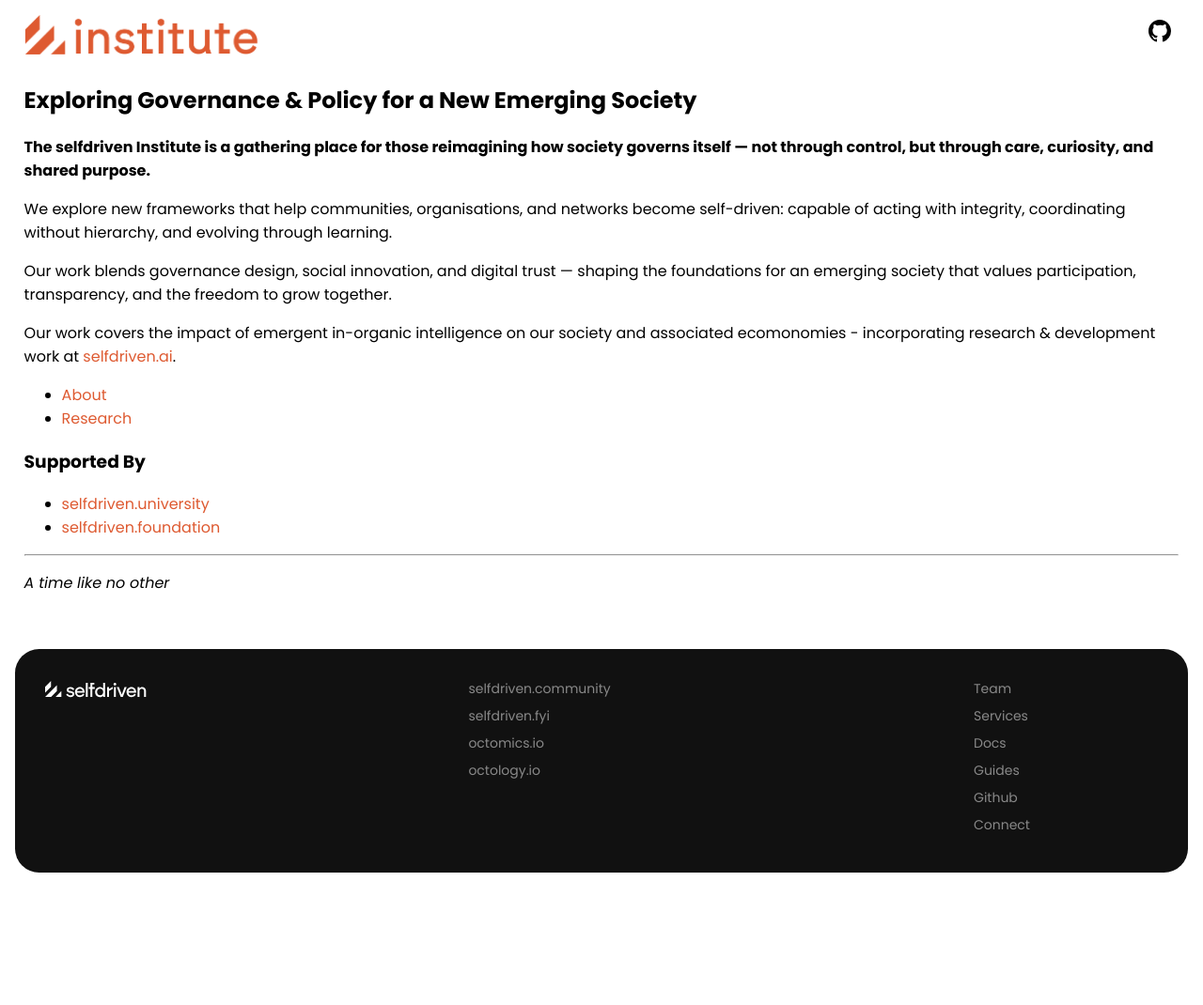
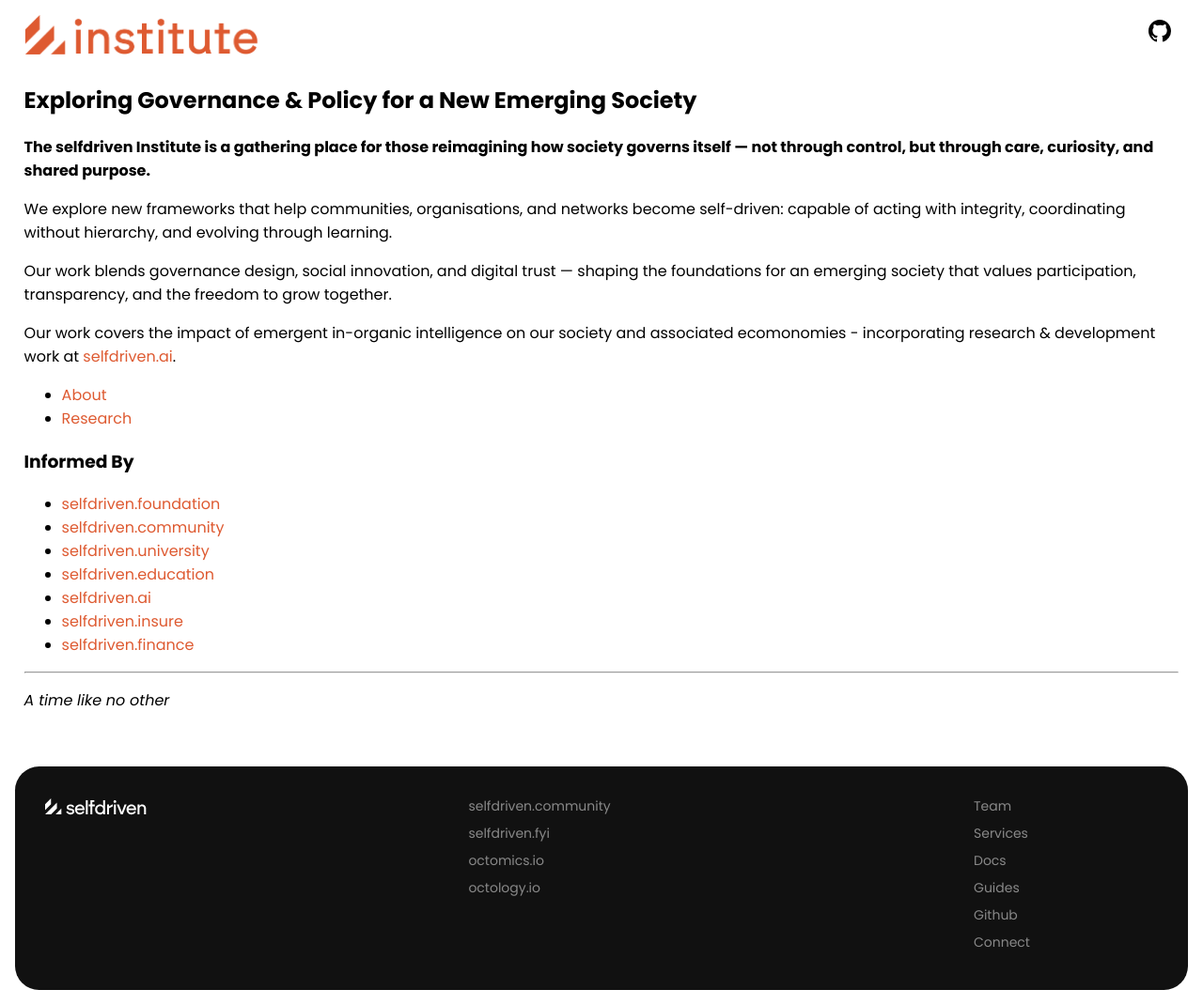
Before and after one commit to selfdriven-foundation/selfdriven-institute, a Jekyll site: the page built from docs/index.md, in a window 1280 px wide. Shown: the whole page at 94% size. Built offline with Jekyll 4.4.1, drawn with Linux system fonts in a browser that asks for light colours; before the commit the page ends 945 px from its top, so only the background shows below that.

Commit message:
Update index.md

```diff
--- a/docs/index.md
+++ b/docs/index.md
@@ -16,9 +16,15 @@
 - [About](/about/)
 - [Research](/research/)
 
-### Supported By
+### Informed By
+- [selfdriven.foundation](https://selfdriven.foundation)
+- [selfdriven.community](https://selfdriven.community)
 - [selfdriven.university](https://selfdriven.university)
-- [selfdriven.foundation](https://selfdriven.foundation)
+- [selfdriven.education](https://selfdriven.education)
+- [selfdriven.ai](https://selfdriven.ai)
+- [selfdriven.insure](https://selfdriven.insure)
+- [selfdriven.finance](https://selfdriven.finance)
+
 
 ---
 
```
